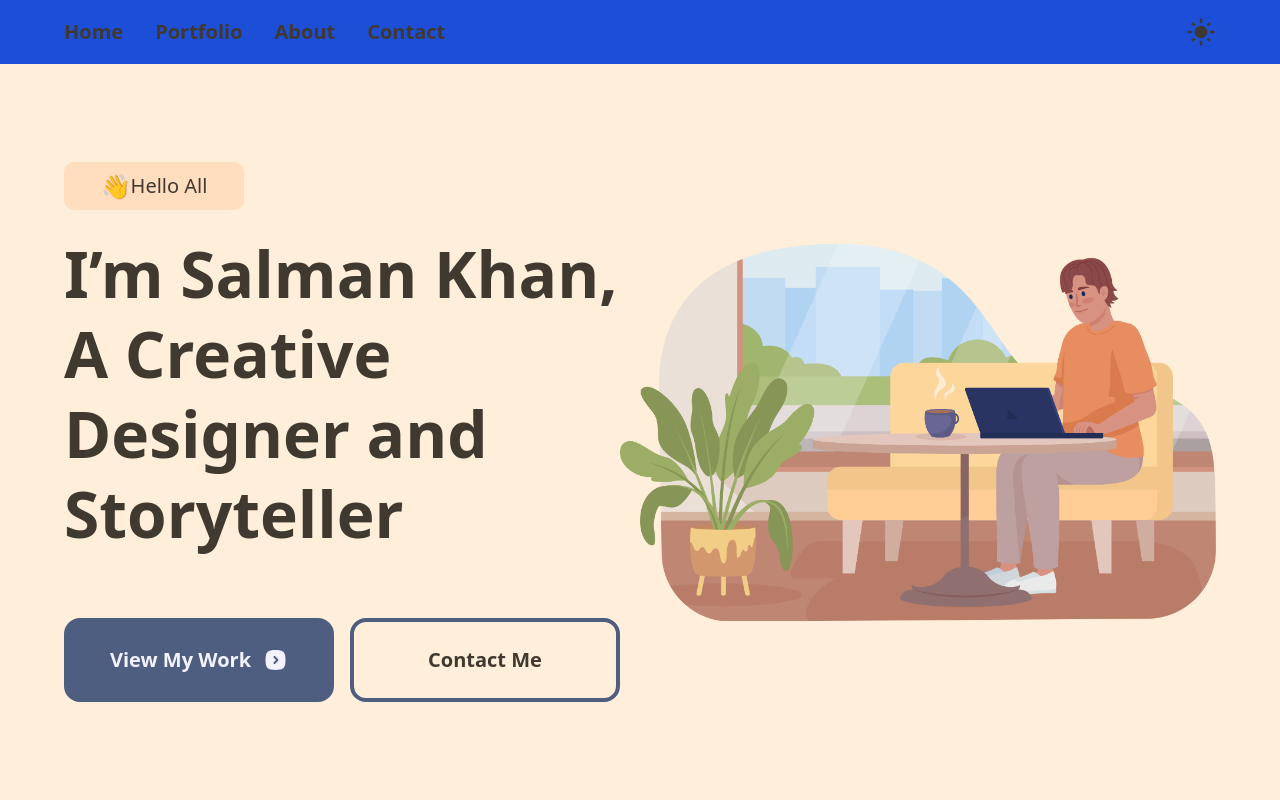
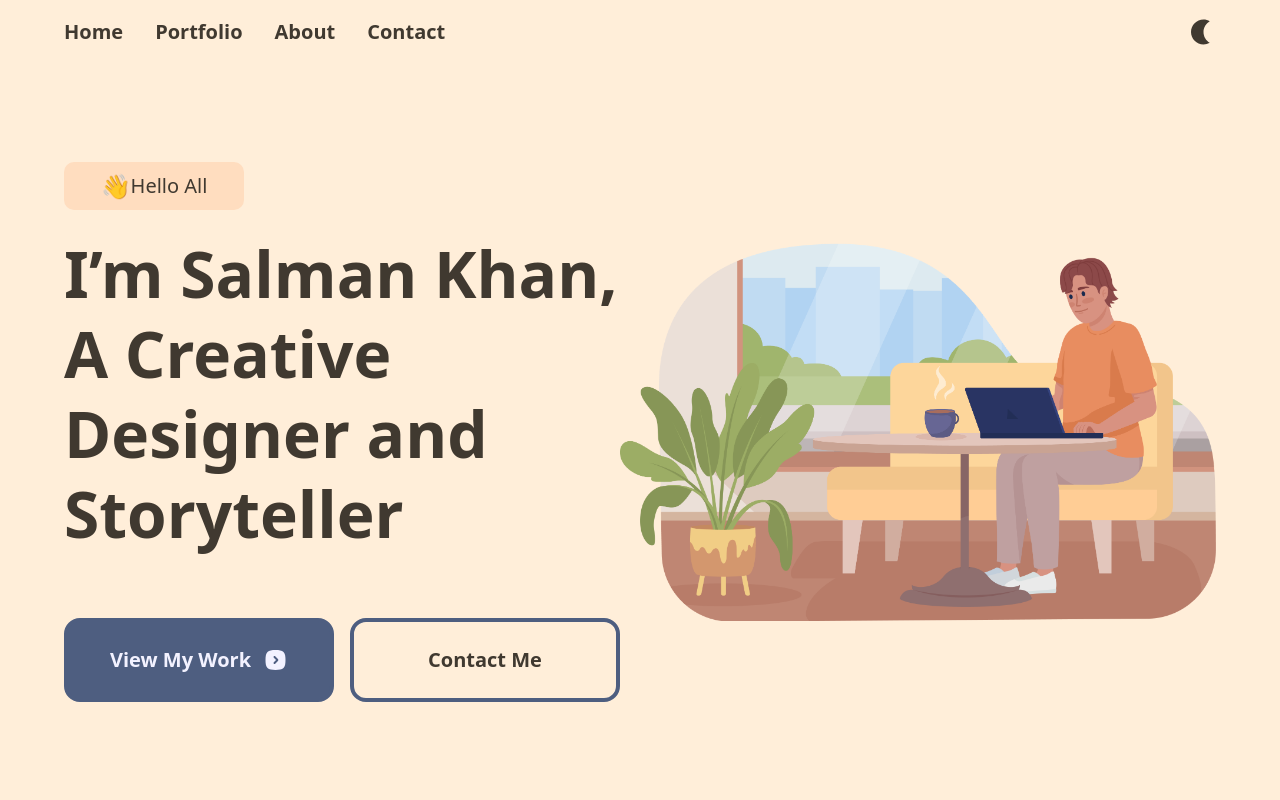
Before and after one commit to kayamazlum/my-portfolio, a Next.js app: page / in a window 1280 px wide. Both pictures are taken after a click on the icon 1201 px from the left and 32 px from the top of the page. Shown: the top 800 px of the page. Built offline with nearby package versions, Linux system fonts and the light colour scheme.

Commit message:
dark mode duzenlendi

```diff
--- a/src/components/Button/index.tsx
+++ b/src/components/Button/index.tsx
@@ -11,7 +11,7 @@ const Button: React.FC<ButtonProps> = ({ text, className, onClick, rightIcon })
   return (
     <button
       onClick={onClick}
-      className={`sm:w-[270px] w-full h-[84px] text-xl rounded-[16px] border-4 border-customBlue font-semibold
+      className={`sm:w-[270px] w-full h-[84px] text-xl rounded-[16px] border-4 border-customBlue dark:border-customDLight2 font-semibold
      hover:scale-105 transition-all duration-500 flex items-center justify-center gap-3
     ${className}`}
     >
--- a/src/components/Contact/index.tsx
+++ b/src/components/Contact/index.tsx
@@ -10,13 +10,13 @@ const Contact = () => {
   return (
     <Section
       id="contact"
-      className="bg-customLight2 flex justify-center items-center h-[800px] lg:h-[650px] bg-[url('/bg.png')] bg-repeat bg-center"
+      className="bg-customLight2 dark:bg-customDLight2 flex justify-center items-center h-[800px] lg:h-[650px] bg-none bg-repeat bg-center"
     >
       <div className="flex flex-col w-full">
-        <SectionTitle className="text-center text-customBrown">Contact</SectionTitle>
+        <SectionTitle className="text-center text-customBrown dark:text-customDWhite2">Contact</SectionTitle>
         <div className="w-full flex lg:flex-row gap-8 flex-col justify-around">
           <div className="lg:w-[40%] flex p-8 justify-center items-center ">
-            <span className="text-3xl font-medium text-center text-customBrown2">
+            <span className="text-3xl font-medium text-center text-customBrown2 dark:text-customDWhite2">
               Let’s work together and make everything super cute and super useful.
             </span>
           </div>
--- a/src/components/Footer/index.tsx
+++ b/src/components/Footer/index.tsx
@@ -5,10 +5,10 @@ import scrollToSection from '@/helpers';
 
 const Footer = () => {
   return (
-    <Section className="">
+    <Section className="dark:bg-customDLight bg-customLight dark:text-customDWhite2">
       <div className="flex flex-col w-full justify-center items-center">
         <div className=" w-full items-center flex flex-col justify-center gap-4 h-[200px]">
-          <ul className="flex gap-4 font-semibold text-[20px] text-customBrown2 sm:flex-row ">
+          <ul className="flex gap-4 font-semibold text-[20px]  sm:flex-row ">
             <li className="cursor-pointer hover:underline ">
               <span onClick={() => scrollToSection('top')}>Home</span>
             </li>
@@ -26,7 +26,7 @@ const Footer = () => {
           </ul>
         </div>
         <div className="flex items-center justify-center">
-          <span className="text-sm font-light text-customBrown2">Copyright 2024. All rights Reserved.</span>
+          <span className="text-sm font-light ">Copyright 2024. All rights Reserved.</span>
         </div>
       </div>
     </Section>
--- a/src/components/HamburgerMenu/index.tsx
+++ b/src/components/HamburgerMenu/index.tsx
@@ -7,7 +7,7 @@ interface IHamburgerMenue {
 }
 export const HamburgerMenu = ({ changeMenu }: IHamburgerMenue) => {
   return (
-    <div className="fixed h-screen w-screen left-0 top-0 bg-customLight2 z-50 justify-center flex flex-col bg-gradient-to-r from-customLight2 to-customWhite">
+    <div className="fixed h-screen w-screen left-0 top-0 bg-customLight2 z-50 justify-center flex flex-col bg-gradient-to-r from-customLight2 to-customWhite dark:from-customDLight dark:to-customDLight2">
       <div className="justify-center absolute top-8 right-8">
         <GrClose size={40} onClick={() => changeMenu()} />
       </div>
--- a/src/components/Navbar/index.tsx
+++ b/src/components/Navbar/index.tsx
@@ -9,7 +9,7 @@ const Navbar = () => {
   const { HamburgerMenuRender, HamburtMenuTrigger } = useHamburger();
 
   //dark mode
-  const [darkMode, setDarkMode] = useState(false);
+  const [darkMode, setDarkMode] = useState(true);
   console.log(darkMode);
   // Tarayıcıda localStorage'dan temayı oku
   useEffect(() => {
@@ -36,26 +36,34 @@ const Navbar = () => {
   };
 
   return (
-    <Section className="justify-start flex items-center h-[64px] bg-white w-full z-50 dark:bg-blue-700">
+    <Section className="justify-start flex items-center h-[64px] bg-customLight w-full z-50 dark:bg-customDLight dark:text-customDWhite">
       <div className=" w-full hidden justify-between md:flex">
         <ul className="flex gap-8 font-semibold text-[20px] ">
-          <li className="hover:text-customOrange transition duration-500">
+          <li className="hover:text-customDOrange transition duration-500">
             <button onClick={() => scrollToSection('top')}>Home</button>
           </li>
-          <li className="hover:text-customOrange transition duration-500">
+          <li className="hover:text-customDOrange transition duration-500">
             <button onClick={() => scrollToSection('portfolio')}>Portfolio</button>
           </li>
-          <li className="hover:text-customOrange transition duration-500">
+          <li className="hover:text-customDOrange transition duration-500">
             <button onClick={() => scrollToSection('about')}>About</button>
           </li>
-          <li className="hover:text-customOrange transition duration-500">
+          <li className="hover:text-customDOrange transition duration-500">
             <button onClick={() => scrollToSection('contact')}>Contact</button>
           </li>
         </ul>
         {darkMode ? (
-          <MdLightMode size={30} onClick={() => darkModeHandler()} />
+          <MdLightMode
+            className="cursor-pointer hover:text-customDOrange transition duration-500"
+            size={30}
+            onClick={() => darkModeHandler()}
+          />
         ) : (
-          <MdNightlight size={30} onClick={() => darkModeHandler()} />
+          <MdNightlight
+            className="cursor-pointer hover:text-customDLight2 transition duration-500"
+            size={30}
+            onClick={() => darkModeHandler()}
+          />
         )}
       </div>
       <div className="flex md:hidden justify-end w-full">
--- a/src/components/Portfolio/index.tsx
+++ b/src/components/Portfolio/index.tsx
@@ -5,9 +5,9 @@ import WorkCard from '../WorkCard';
 
 const Portfolio = () => {
   return (
-    <Section id="portfolio" className="bg-customLight2">
+    <Section id="portfolio" className="bg-customLight2 dark:bg-customDLight2">
       <div className="mb-[100px] mt-20 w-full">
-        <SectionTitle className="text-center">My Recent Work</SectionTitle>
+        <SectionTitle className="text-center dark:text-customDWhite">My Recent Work</SectionTitle>
         <div className="grid gap-y-14 grid-cols-1 2xl:grid-cols-3 xl:grid-cols-3 lg:grid-cols-2 md:grid-cols-2 sm:grid-cols-1 md:gap-x-2 justify-items-center mt-20">
           <WorkCard />
         </div>
--- a/src/components/SectionTitle/index.tsx
+++ b/src/components/SectionTitle/index.tsx
@@ -6,7 +6,7 @@ interface TitleProps {
 }
 
 const SectionTitle: React.FC<TitleProps> = ({ children, className }) => {
-  return <h2 className={`sm:text-5xl text-4xl font-semibold  mb-8 ${className}`}>{children}</h2>;
+  return <h2 className={`sm:text-5xl  text-4xl font-semibold  mb-8 ${className}`}>{children}</h2>;
 };
 
 export default SectionTitle;
--- a/tailwind.config.ts
+++ b/tailwind.config.ts
@@ -19,14 +19,13 @@ module.exports = {
         customWhite: '#F3F2FF',
         customBlue: '#4E5E80',
         customOrange: '#EA580C',
-        customDLight: '#2A1C15',
-        customDLight2: '#3B2B20',
-        customDBrown: '#D5C3B4',
-        customDBrown2: '#B3A190',
-        customDGray: '#CDD3DE',
-        customDWhite: '#F8F9FA',
-        customDBlue: '#AAB4D4',
-        customDOrange: '#F0883E',
+
+        customDLight: '#243642',
+        customDLight2: '#387478',
+        customDBrown: '#629584',
+        customDWhite: '#E2F1E7',
+        customDWhite2: '#D1D5DB',
+        customDOrange: '#FD8B51',
       },
     },
   },
```
Also changed, not shown: src/components/About/index.tsx (+11 -4 lines), src/components/Banner/index.tsx (+13 -5 lines), src/components/WorkCard/index.tsx (+7 -5 lines).
